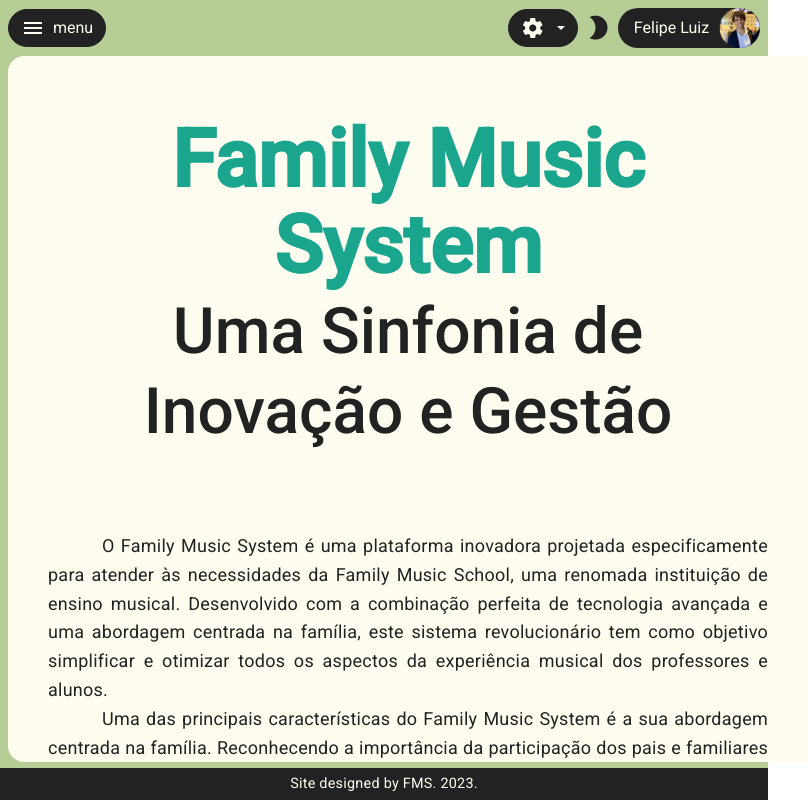
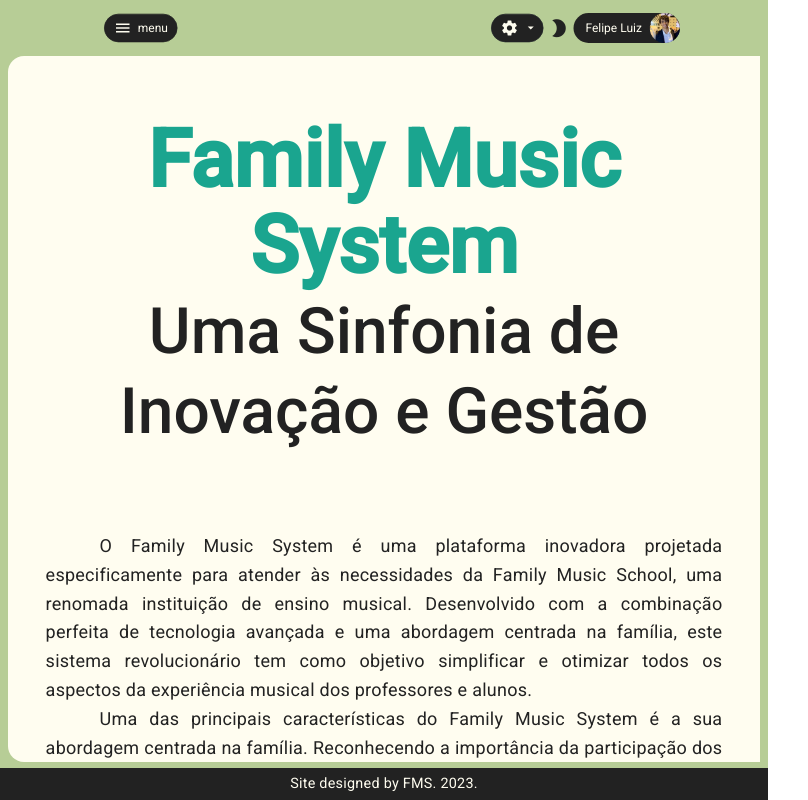
Before and after one commit to mdsreq-fga-unb/2023.1-FamilyMusicSystem, an Angular app in the folder frontend/: page /main/home in a window 768 px wide. Shown: the whole page, 808 px wide, since content can reach past the window. Built offline with nearby package versions, Linux system fonts and the light colour scheme.

Commit message:
update: atualizando estilização com media queries

```diff
--- a/frontend/src/app/modules/home/home.component.scss
+++ b/frontend/src/app/modules/home/home.component.scss
@@ -1,9 +1,3 @@
-@media (max-width: 768px) {
-  .content-content{
-    width: 100vh;
-  }
-}
-
 .content-content {
   background: var(--primary);
   background-size: 100%;
--- a/frontend/src/app/modules/student/students-list/students-list.component.scss
+++ b/frontend/src/app/modules/student/students-list/students-list.component.scss
@@ -24,11 +24,13 @@
   color: var(--primary);
   position: sticky;
   top: 0;
-  text-align: center; /* Alinha o conteúdo do cabeçalho ao centro */
+  text-align: center;
+  /* Alinha o conteúdo do cabeçalho ao centro */
 }
 
 tbody {
-  text-align: center; /* Alinha o conteúdo das células ao centro */
+  text-align: center;
+  /* Alinha o conteúdo das células ao centro */
 }
 
 td {
@@ -77,18 +79,19 @@
 }
 
 .scrool::-webkit-scrollbar {
-  width: 8px; /* Largura da barra de rolagem */
+  width: 8px;
+  /* Largura da barra de rolagem */
 }
 
 .scrool::-webkit-scrollbar-thumb {
-  background-color: var(
-    --contrast
-  ); /* Cor do preenchimento da barra de rolagem */
+  background-color: var(--contrast);
+  /* Cor do preenchimento da barra de rolagem */
   border-radius: 1rem;
 }
 
 .scrool::-webkit-scrollbar-track {
-  background-color: var(--secondary); /* Cor do fundo da barra de rolagem */
+  background-color: var(--secondary);
+  /* Cor do fundo da barra de rolagem */
 }
 
 .container {
@@ -199,6 +202,7 @@
 .ng-valid {
   align-self: center;
 }
+
 .rounded-pill {
   background: var(--contrast);
   color: var(--primary);
@@ -222,3 +226,24 @@
 #outline:hover {
   background-color: var(--secondary);
 }
+
+/* Ajuste para telas pequenas */
+@media only screen and (max-width: 480px) {
+
+}
+
+/* Ajuste para telas médias */
+@media only screen and (min-width: 481px) and (max-width: 768px) {
+  .container{
+    transform: scale(0.75);
+    justify-content: space-evenly;
+  }
+}
+
+/* Ajuste para telas grandes */
+@media only screen and (min-width: 769px) {
+  .title {
+    font-size: 32px;
+    margin-left: 1rem;
+  }
+}
--- a/frontend/src/app/template/header/header.component.scss
+++ b/frontend/src/app/template/header/header.component.scss
@@ -12,6 +12,7 @@
   flex-direction: row;
   align-items: center;
 }
+
 .left {
   display: flex;
   flex-direction: row;
@@ -69,11 +70,11 @@
   background-color: var(--contrastSecondary);
 }
 
-.btn-check:active + .btn-dark,
-.btn-check:checked + .btn-dark,
+.btn-check:active+.btn-dark,
+.btn-check:checked+.btn-dark,
 .btn-dark.active,
 .btn-dark:active,
-.show > .btn-dark.dropdown-toggle {
+.show>.btn-dark.dropdown-toggle {
   color: var(--primary);
   background-color: var(--contrast);
   border-color: var(--contrast);
@@ -129,3 +130,21 @@
 .dropdown-menu {
   position: left;
 }
+
+/* Ajuste para telas pequenas */
+@media only screen and (max-width: 480px) {}
+
+/* Ajuste para telas médias */
+@media only screen and (min-width: 481px) and (max-width: 768px) {
+  .headerApp {
+    justify-content: space-between;
+  }
+
+  .header {
+    min-width: 100%;
+    transform: scale(0.75);
+  }
+}
+
+/* Ajuste para telas grandes */
+@media only screen and (min-width: 769px) {}
```
Also changed, not shown: frontend/src/app/modules/main/main.component.scss (line endings or trailing spaces).
